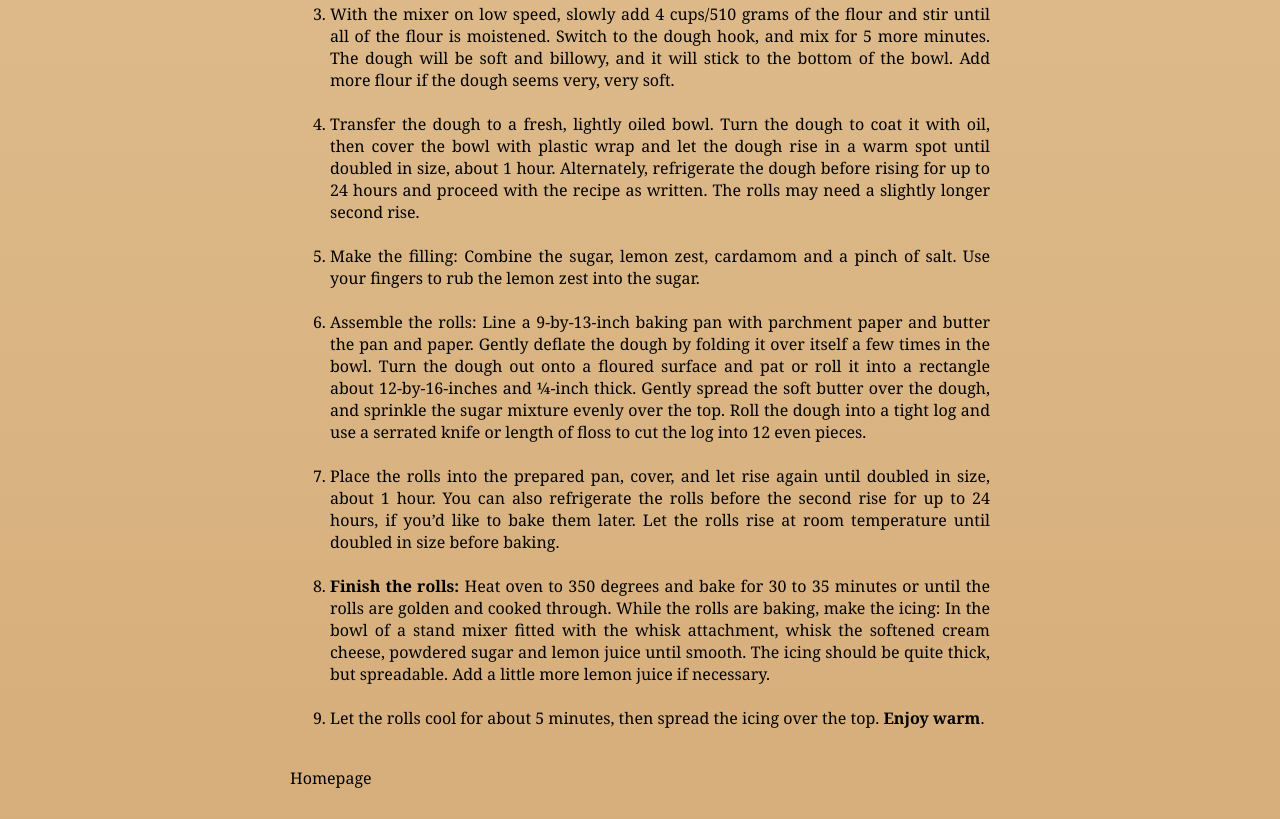
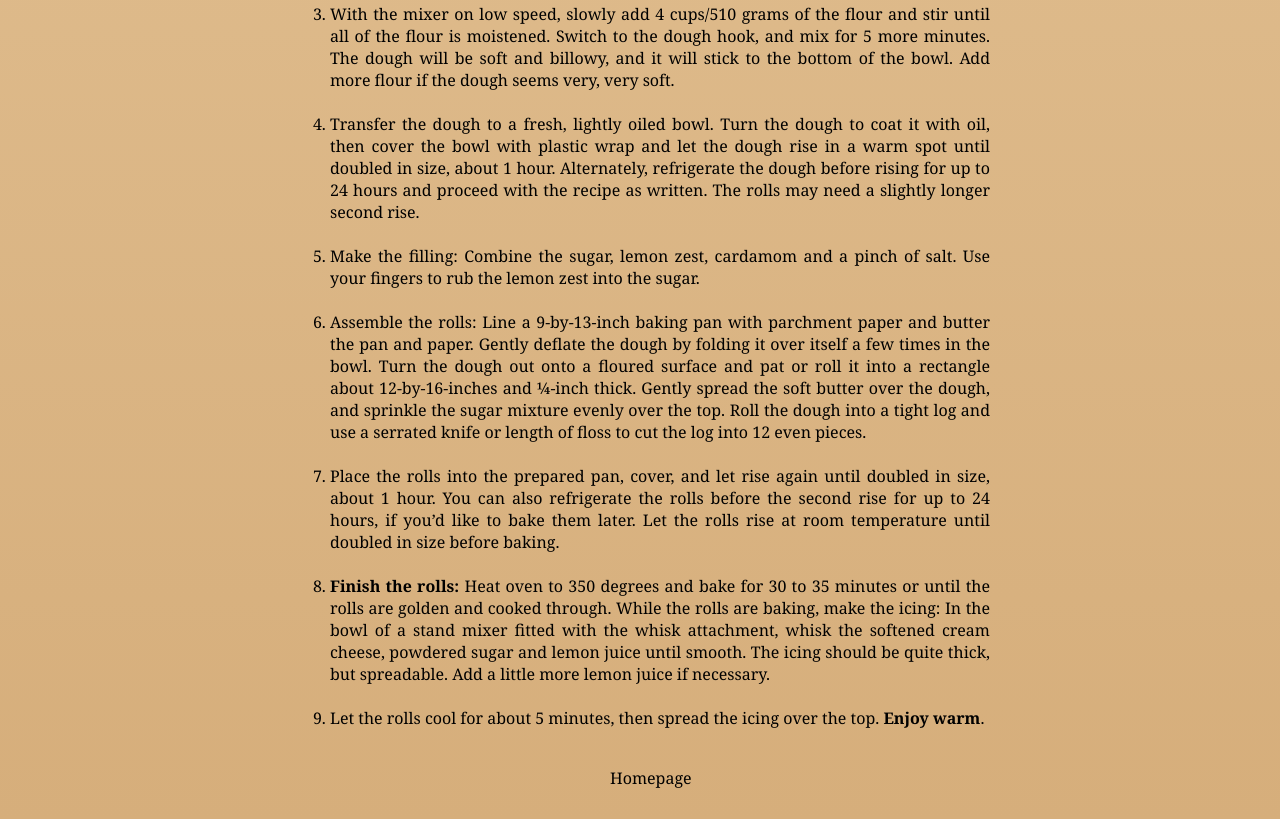
Before and after one commit to jonathancazares/odin-recipes, a plain HTML site: page recipes/lemon_rolls.html in a window 1280 px wide. Shown: the part 1434-2253 px from the top of the page. Drawn offline with Linux system fonts and the light colour scheme.

Commit message:
add .button class to lemon_rolls.html

```diff
--- a/recipes/lemon_rolls.html
+++ b/recipes/lemon_rolls.html
@@ -55,7 +55,7 @@
                     The icing should be quite thick, but spreadable. Add a little more lemon juice if necessary.</li><br>
                 <li>Let the rolls cool for about 5 minutes, then spread the icing over the top. <strong>Enjoy warm</strong>.</li><br>
             </ol>
-            <a href="../index.html">Homepage</a>
+            <a href="../index.html" class="button">Homepage</a>
         </div>
     </body>
 </html>
```
